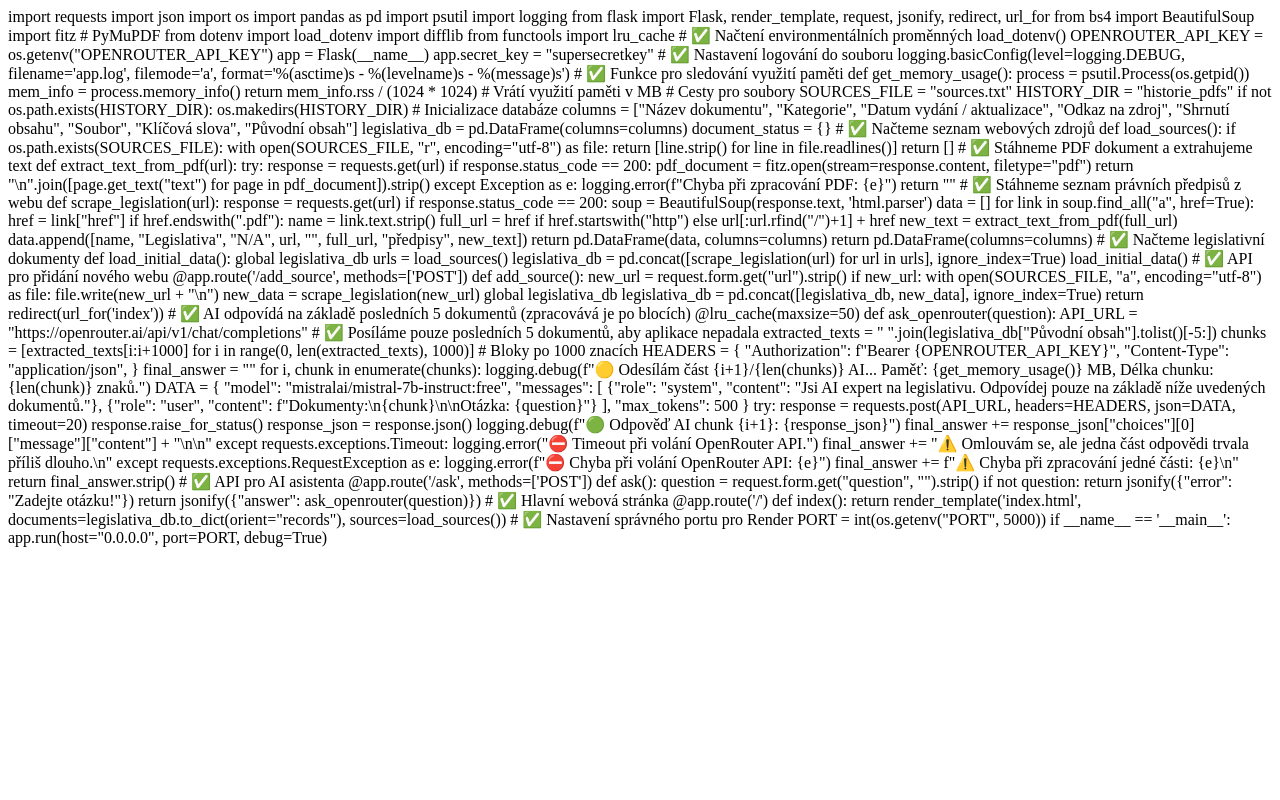
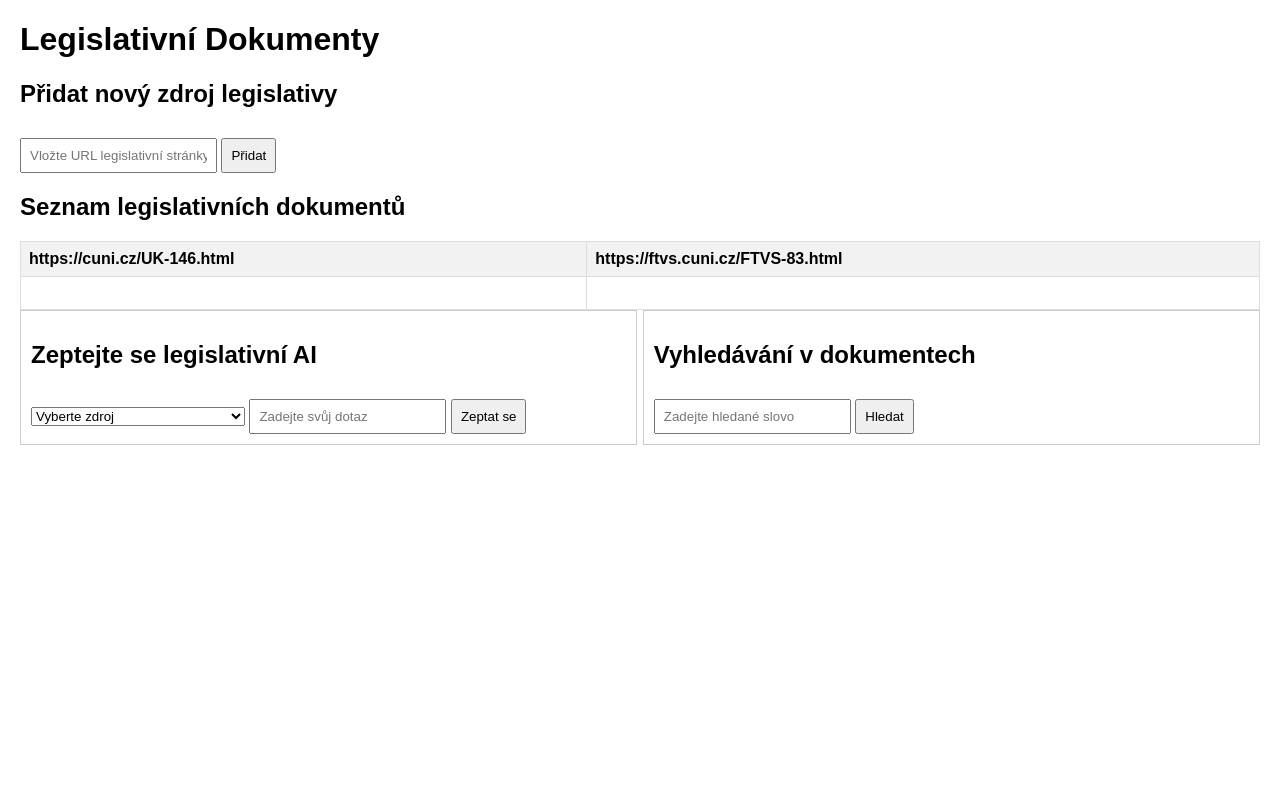
Before and after one commit to Maikl76/legislativa-app, a Flask app: page / in a window 1280 px wide. Run offline with Flask 3, Linux system fonts and the light colour scheme; lists and menus that the app fills with data are empty.

Commit message:
Update index.html

```diff
--- a/templates/index.html
+++ b/templates/index.html
@@ -1,156 +1,169 @@
-import requests
-import json
-import os
-import pandas as pd
-import psutil
-import logging
-from flask import Flask, render_template, request, jsonify, redirect, url_for
-from bs4 import BeautifulSoup
-import fitz  # PyMuPDF
-from dotenv import load_dotenv
-import difflib
-from functools import lru_cache
+<!DOCTYPE html>
+<html lang="cs">
+<head>
+    <meta charset="UTF-8">
+    <meta name="viewport" content="width=device-width, initial-scale=1.0">
+    <title>Legislativní Dokumenty</title>
+    <style>
+        body {
+            font-family: Arial, sans-serif;
+            margin: 20px;
+        }
+        .container {
+            display: flex;
+            justify-content: space-between;
+        }
+        .section {
+            width: 48%;
+            padding: 10px;
+            border: 1px solid #ccc;
+        }
+        table {
+            width: 100%;
+            border-collapse: collapse;
+            margin-top: 20px;
+        }
+        th, td {
+            border: 1px solid #ddd;
+            padding: 8px;
+            text-align: left;
+        }
+        th {
+            background-color: #f2f2f2;
+        }
+        input, button {
+            padding: 8px;
+            margin-top: 10px;
+        }
+    </style>
+</head>
+<body>
 
-# ✅ Načtení environmentálních proměnných
-load_dotenv()
-OPENROUTER_API_KEY = os.getenv("OPENROUTER_API_KEY")
+    <h1>Legislativní Dokumenty</h1>
 
-app = Flask(__name__)
-app.secret_key = "supersecretkey"
+    <!-- ✅ Formulář pro přidání nového legislativního zdroje -->
+    <h2>Přidat nový zdroj legislativy</h2>
+    <form action="/add_source" method="post">
+        <input type="text" name="url" placeholder="Vložte URL legislativní stránky" required>
+        <button type="submit">Přidat</button>
+    </form>
 
-# ✅ Nastavení logování do souboru
-logging.basicConfig(level=logging.DEBUG, filename='app.log', filemode='a', format='%(asctime)s - %(levelname)s - %(message)s')
+    <!-- ✅ Tabulka s dokumenty -->
+    <h2>Seznam legislativních dokumentů</h2>
+    <table>
+        <tr>
+            {% for source in sources %}
+                <th>{{ source }}</th>
+            {% endfor %}
+        </tr>
+        <tr>
+            {% for source in sources %}
+                <td>
+                    <ul>
+                        {% for document in documents %}
+                            {% if document["Odkaz na zdroj"] == source %}
+                                <li>
+                                    <a href="{{ document['Soubor'] }}" target="_blank">{{ document["Název dokumentu"] }}</a>
+                                </li>
+                            {% endif %}
+                        {% endfor %}
+                    </ul>
+                </td>
+            {% endfor %}
+        </tr>
+    </table>
 
-# ✅ Funkce pro sledování využití paměti
-def get_memory_usage():
-    process = psutil.Process(os.getpid())
-    mem_info = process.memory_info()
-    return mem_info.rss / (1024 * 1024)  # Vrátí využití paměti v MB
+    <!-- ✅ Hlavní kontejner rozdělený na dvě části -->
+    <div class="container">
+        <!-- 🔹 Levá část – AI dotaz -->
+        <div class="section">
+            <h2>Zeptejte se legislativní AI</h2>
+            <form id="askForm">
+                <select id="sourceSelect">
+                    <option value="">Vyberte zdroj</option>
+                    {% for source in sources %}
+                        <option value="{{ source }}">{{ source }}</option>
+                    {% endfor %}
+                </select>
+                <input type="text" id="askQuery" placeholder="Zadejte svůj dotaz" required>
+                <button type="submit">Zeptat se</button>
+            </form>
+            <div id="aiResponse" style="display:none;">
+                <h3>Odpověď AI:</h3>
+                <p id="aiAnswer"></p>
+            </div>
+        </div>
 
-# Cesty pro soubory
-SOURCES_FILE = "sources.txt"
-HISTORY_DIR = "historie_pdfs"
+        <!-- 🔹 Pravá část – Vyhledávání -->
+        <div class="section">
+            <h2>Vyhledávání v dokumentech</h2>
+            <form id="searchForm">
+                <input type="text" id="searchQuery" placeholder="Zadejte hledané slovo" required>
+                <button type="submit">Hledat</button>
+            </form>
+            <div id="searchResults" style="display:none;">
+                <h3>Výsledky hledání:</h3>
+                <ul id="resultsList"></ul>
+            </div>
+        </div>
+    </div>
 
-if not os.path.exists(HISTORY_DIR):
-    os.makedirs(HISTORY_DIR)
+    <!-- ✅ JavaScript pro vyhledávání a AI asistenta -->
+    <script>
+        // ✅ Vyhledávání v dokumentech
+        document.getElementById("searchForm").addEventListener("submit", function(event) {
+            event.preventDefault();
+            let query = document.getElementById("searchQuery").value;
 
-# Inicializace databáze
-columns = ["Název dokumentu", "Kategorie", "Datum vydání / aktualizace", "Odkaz na zdroj", "Shrnutí obsahu", "Soubor", "Klíčová slova", "Původní obsah"]
-legislativa_db = pd.DataFrame(columns=columns)
-document_status = {}
+            fetch("/search", {
+                method: "POST",
+                body: new URLSearchParams({ query: query }),
+                headers: { "Content-Type": "application/x-www-form-urlencoded" }
+            })
+            .then(response => response.json())
+            .then(results => {
+                let resultsList = document.getElementById("resultsList");
+                resultsList.innerHTML = "";
 
-# ✅ Načteme seznam webových zdrojů
-def load_sources():
-    if os.path.exists(SOURCES_FILE):
-        with open(SOURCES_FILE, "r", encoding="utf-8") as file:
-            return [line.strip() for line in file.readlines()]
-    return []
+                if (results.error) {
+                    resultsList.innerHTML = `<li style="color:red;">${results.error}</li>`;
+                } else if (results.length === 0) {
+                    resultsList.innerHTML = `<li style="color:gray;">Nenalezen žádný výsledek.</li>`;
+                } else {
+                    results.forEach(result => {
+                        let li = document.createElement("li");
+                        li.innerHTML = `<b>${result.document}</b> (<a href="${result.source}" target="_blank">Zdroj</a>): <br> "${result.text}"`;
+                        resultsList.appendChild(li);
+                    });
+                }
 
-# ✅ Stáhneme PDF dokument a extrahujeme text
-def extract_text_from_pdf(url):
-    try:
-        response = requests.get(url)
-        if response.status_code == 200:
-            pdf_document = fitz.open(stream=response.content, filetype="pdf")
-            return "\n".join([page.get_text("text") for page in pdf_document]).strip()
-    except Exception as e:
-        logging.error(f"Chyba při zpracování PDF: {e}")
-    return ""
+                document.getElementById("searchResults").style.display = "block";
+            });
+        });
 
-# ✅ Stáhneme seznam právních předpisů z webu
-def scrape_legislation(url):
-    response = requests.get(url)
-    if response.status_code == 200:
-        soup = BeautifulSoup(response.text, 'html.parser')
-        data = []
-        for link in soup.find_all("a", href=True):
-            href = link["href"]
-            if href.endswith(".pdf"):
-                name = link.text.strip()
-                full_url = href if href.startswith("http") else url[:url.rfind("/")+1] + href
-                new_text = extract_text_from_pdf(full_url)
-                data.append([name, "Legislativa", "N/A", url, "", full_url, "předpisy", new_text])
-        return pd.DataFrame(data, columns=columns)
-    return pd.DataFrame(columns=columns)
+        // ✅ Odeslání dotazu na AI
+        document.getElementById("askForm").addEventListener("submit", function(event) {
+            event.preventDefault();
+            let query = document.getElementById("askQuery").value;
+            let source = document.getElementById("sourceSelect").value;
 
-# ✅ Načteme legislativní dokumenty
-def load_initial_data():
-    global legislativa_db
-    urls = load_sources()
-    legislativa_db = pd.concat([scrape_legislation(url) for url in urls], ignore_index=True)
+            if (!source) {
+                alert("Vyberte zdroj!");
+                return;
+            }
 
-load_initial_data()
+            fetch("/ask", {
+                method: "POST",
+                body: new URLSearchParams({ question: query, source: source }),
+                headers: { "Content-Type": "application/x-www-form-urlencoded" }
+            })
+            .then(response => response.json())
+            .then(data => {
+                document.getElementById("aiAnswer").innerText = data.answer || "Nepodařilo se získat odpověď.";
+                document.getElementById("aiResponse").style.display = "block";
+            });
+        });
+    </script>
 
-# ✅ API pro přidání nového webu
-@app.route('/add_source', methods=['POST'])
-def add_source():
-    new_url = request.form.get("url").strip()
-    if new_url:
-        with open(SOURCES_FILE, "a", encoding="utf-8") as file:
-            file.write(new_url + "\n")
-        new_data = scrape_legislation(new_url)
-        global legislativa_db
-        legislativa_db = pd.concat([legislativa_db, new_data], ignore_index=True)
-    return redirect(url_for('index'))
-
-# ✅ AI odpovídá na základě posledních 5 dokumentů (zpracovává je po blocích)
-@lru_cache(maxsize=50)
-def ask_openrouter(question):
-    API_URL = "https://openrouter.ai/api/v1/chat/completions"
-
-    # ✅ Posíláme pouze posledních 5 dokumentů, aby aplikace nepadala
-    extracted_texts = " ".join(legislativa_db["Původní obsah"].tolist()[-5:])
-    chunks = [extracted_texts[i:i+1000] for i in range(0, len(extracted_texts), 1000)]  # Bloky po 1000 znacích
-
-    HEADERS = {
-        "Authorization": f"Bearer {OPENROUTER_API_KEY}",
-        "Content-Type": "application/json",
-    }
-
-    final_answer = ""
-
-    for i, chunk in enumerate(chunks):
-        logging.debug(f"🟡 Odesílám část {i+1}/{len(chunks)} AI... Paměť: {get_memory_usage()} MB, Délka chunku: {len(chunk)} znaků.")
-
-        DATA = {
-            "model": "mistralai/mistral-7b-instruct:free",
-            "messages": [
-                {"role": "system", "content": "Jsi AI expert na legislativu. Odpovídej pouze na základě níže uvedených dokumentů."},
-                {"role": "user", "content": f"Dokumenty:\n{chunk}\n\nOtázka: {question}"}
-            ],
-            "max_tokens": 500
-        }
-
-        try:
-            response = requests.post(API_URL, headers=HEADERS, json=DATA, timeout=20)
-            response.raise_for_status()
-            response_json = response.json()
-            logging.debug(f"🟢 Odpověď AI chunk {i+1}: {response_json}")
-            final_answer += response_json["choices"][0]["message"]["content"] + "\n\n"
-        except requests.exceptions.Timeout:
-            logging.error("⛔ Timeout při volání OpenRouter API.")
-            final_answer += "⚠️ Omlouvám se, ale jedna část odpovědi trvala příliš dlouho.\n"
-        except requests.exceptions.RequestException as e:
-            logging.error(f"⛔ Chyba při volání OpenRouter API: {e}")
-            final_answer += f"⚠️ Chyba při zpracování jedné části: {e}\n"
-
-    return final_answer.strip()
-
-# ✅ API pro AI asistenta
-@app.route('/ask', methods=['POST'])
-def ask():
-    question = request.form.get("question", "").strip()
-    if not question:
-        return jsonify({"error": "Zadejte otázku!"})
-    return jsonify({"answer": ask_openrouter(question)})
-
-# ✅ Hlavní webová stránka
-@app.route('/')
-def index():
-    return render_template('index.html', documents=legislativa_db.to_dict(orient="records"), sources=load_sources())
-
-# ✅ Nastavení správného portu pro Render
-PORT = int(os.getenv("PORT", 5000))
-
-if __name__ == '__main__':
-    app.run(host="0.0.0.0", port=PORT, debug=True)
+</body>
+</html>
```
